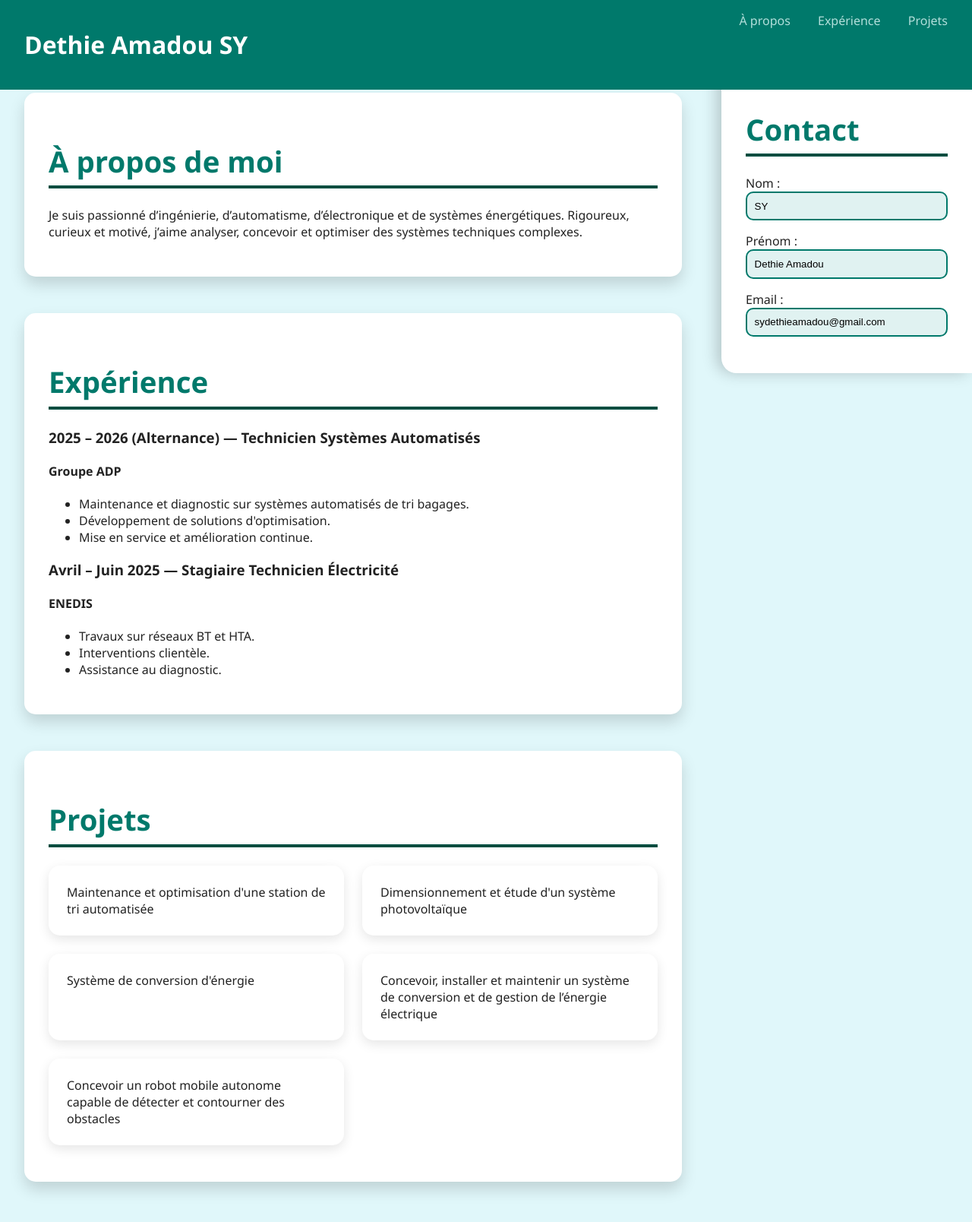
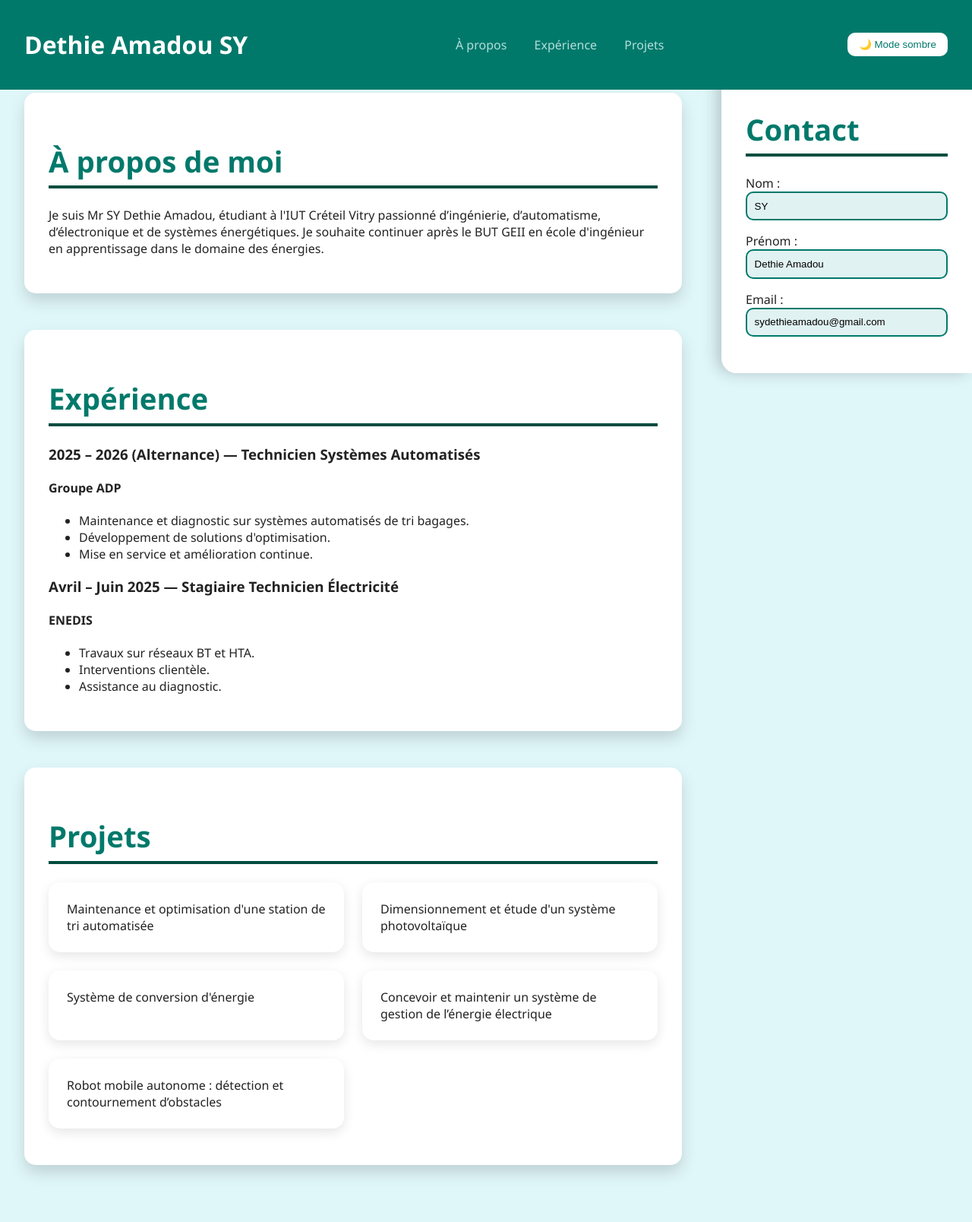
Before and after one commit to Dyone01/Mon-portfolio, a plain HTML site: page Index html.html in a window 1280 px wide. Shown: the whole page at 76% size. Drawn offline with Linux system fonts and the light colour scheme.

Commit message:
indexl.html

```diff
--- a/Index html.html
+++ b/Index html.html
@@ -12,7 +12,15 @@
     font-family: 'Segoe UI', sans-serif;
     background: #e0f7fa;
     color: #222;
+    transition: background .3s, color .3s;
   }
+
+  /* DARK MODE */
+  body.dark { background:#121212; color:#e0e0e0; }
+  body.dark section { background:#1e1e1e; }
+  body.dark header { background:#003d36; }
+  body.dark #contact-fixed { background:#1e1e1e; }
+  body.dark nav a { color:#80cbc4; }
 
   /* HEADER */
   header {
@@ -24,12 +32,27 @@
     justify-content: space-between;
     color: white;
     z-index: 1000;
+    align-items: center;
   }
   nav a {
     color: #b2dfdb;
     margin-left: 2rem;
     text-decoration: none;
+    transition: .3s ease;
   }
+  nav a:hover { color:white; }
+
+  /* DARK MODE BUTTON */
+  #mode-btn {
+    background:white;
+    color:#00796b;
+    padding:8px 15px;
+    border-radius:10px;
+    border:none;
+    cursor:pointer;
+    transition:.3s;
+  }
+  #mode-btn:hover { opacity:.7; }
 
   /* MAIN */
   main {
@@ -38,13 +61,20 @@
     padding: 2rem;
   }
 
-  /* GENERIC SECTIONS */
+  /* SECTIONS */
   section {
     background: white;
     padding: 2rem;
     border-radius: 15px;
     margin-bottom: 3rem;
     box-shadow: 0 10px 20px rgba(0,0,0,0.15);
+    opacity:0;
+    transform: translateY(40px);
+    transition: .7s ease;
+  }
+  section.visible {
+    opacity:1;
+    transform: translateY(0);
   }
   h2 {
     font-size: 2.4rem;
@@ -54,7 +84,7 @@
     margin-bottom: 1.5rem;
   }
 
-  /* PROJECTS */
+  /* PROJETS */
   #projets ul {
     list-style: none;
     display: grid;
@@ -75,7 +105,7 @@
     box-shadow: 0 16px 30px rgba(0,0,0,0.15);
   }
 
-  /* CONTACT FIXED */
+  /* CONTACT */
   #contact-fixed {
     position: fixed;
     top: 80px;
@@ -117,35 +147,35 @@
   #lightbox button {
     margin: 5px;
     padding:10px 25px;
-    font-size:1rem;
     cursor:pointer;
   }
 </style>
 </head>
+
 <body>
 
 <header>
   <h1>Dethie Amadou SY</h1>
+
   <nav>
     <a href="#apropos">À propos</a>
     <a href="#experience">Expérience</a>
     <a href="#projets">Projets</a>
   </nav>
+
+  <button id="mode-btn">🌙 Mode sombre</button>
 </header>
 
 <main>
 
-<!-- À PROPOS -->
 <section id="apropos">
   <h2>À propos de moi</h2>
   <p>
-    Je suis passionné d’ingénierie, d’automatisme, d’électronique et de systèmes énergétiques.
-    Rigoureux, curieux et motivé, j’aime analyser, concevoir et optimiser des systèmes
-    techniques complexes.
+    Je suis Mr SY Dethie Amadou, étudiant à l'IUT Créteil Vitry passionné d’ingénierie, d’automatisme, d’électronique et de systèmes énergétiques.
+    Je souhaite continuer après le BUT GEII en école d'ingénieur en apprentissage dans le domaine des énergies.
   </p>
 </section>
 
-<!-- EXPÉRIENCE -->
 <section id="experience">
   <h2>Expérience</h2>
 
@@ -166,7 +196,6 @@
   </ul>
 </section>
 
-<!-- PROJETS -->
 <section id="projets">
   <h2>Projets</h2>
   <ul>
@@ -176,7 +205,7 @@
     </li>
 
     <li onclick="showImages([
-      'images/panneau.PNG',
+      'images/panneau.png',
       'images/onduleur1.PNG',
       'images/onduleur.PNG'
     ])">
@@ -185,23 +214,23 @@
 
     <li onclick="showImages([
       'images/schelec.PNG',
-      'images/winrelais.PNG'
+      'images/Winrelais.png'
     ])">
       Système de conversion d'énergie
     </li>
 
     <li onclick="showImages([
-      'images/compteur.PNG',
-      'images/imprime.PNG'
+      'images/compteur.png',
+      'images/imprime.png'
     ])">
-      Concevoir, installer et maintenir un système de conversion et de gestion de l’énergie électrique
+      Concevoir et maintenir un système de gestion de l’énergie électrique
     </li>
 
     <li onclick="showImages([
       'images/circuit.PNG',
       'images/robot.PNG'
     ])">
-      Concevoir un robot mobile autonome capable de détecter et contourner des obstacles
+      Robot mobile autonome : détection et contournement d’obstacles
     </li>
 
   </ul>
@@ -209,7 +238,6 @@
 
 </main>
 
-<!-- CONTACT -->
 <aside id="contact-fixed">
   <h2>Contact</h2>
   <label>Nom :</label>
@@ -222,7 +250,6 @@
   <input type="email" value="sydethieamadou@gmail.com" readonly>
 </aside>
 
-<!-- LIGHTBOX -->
 <div id="lightbox">
   <img id="lightbox-img" src="">
   <button onclick="nextImage()">Suivant</button>
@@ -233,21 +260,45 @@
 let currentImages = [];
 let currentIndex = 0;
 
+/* LIGHTBOX */
 function showImages(images) {
   currentImages = images;
   currentIndex = 0;
   document.getElementById("lightbox-img").src = currentImages[0];
   document.getElementById("lightbox").style.display = "flex";
 }
-
 function nextImage() {
   currentIndex = (currentIndex + 1) % currentImages.length;
   document.getElementById("lightbox-img").src = currentImages[currentIndex];
 }
-
 function closeLightbox() {
   document.getElementById("lightbox").style.display = "none";
 }
+
+/* fermer si on clique autour de l'image */
+document.getElementById("lightbox").addEventListener("click", e => {
+  if (e.target.id === "lightbox") closeLightbox();
+});
+
+/* navigation au clavier */
+document.addEventListener("keydown", e => {
+  if (e.key === "ArrowRight") nextImage();
+  if (e.key === "Escape") closeLightbox();
+});
+
+/* MODE SOMBRE */
+document.getElementById("mode-btn").onclick = () => {
+  document.body.classList.toggle("dark");
+};
+
+/* ANIMATION SCROLL */
+const sections = document.querySelectorAll("section");
+const observer = new IntersectionObserver((entries)=>{
+  entries.forEach(e=>{
+    if(e.isIntersecting) e.target.classList.add("visible");
+  });
+},{ threshold:0.2 });
+sections.forEach(s=>observer.observe(s));
 </script>
 
 </body>
```
